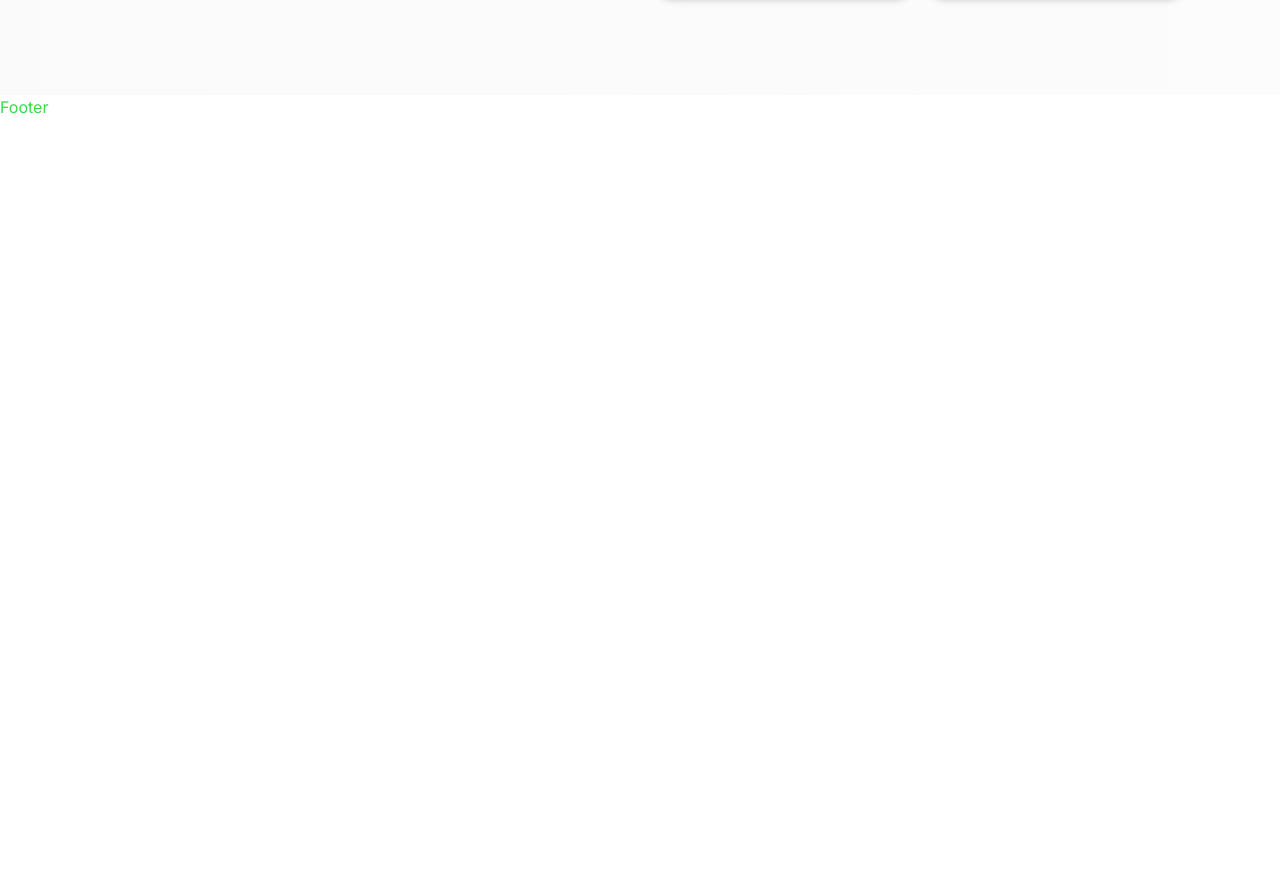
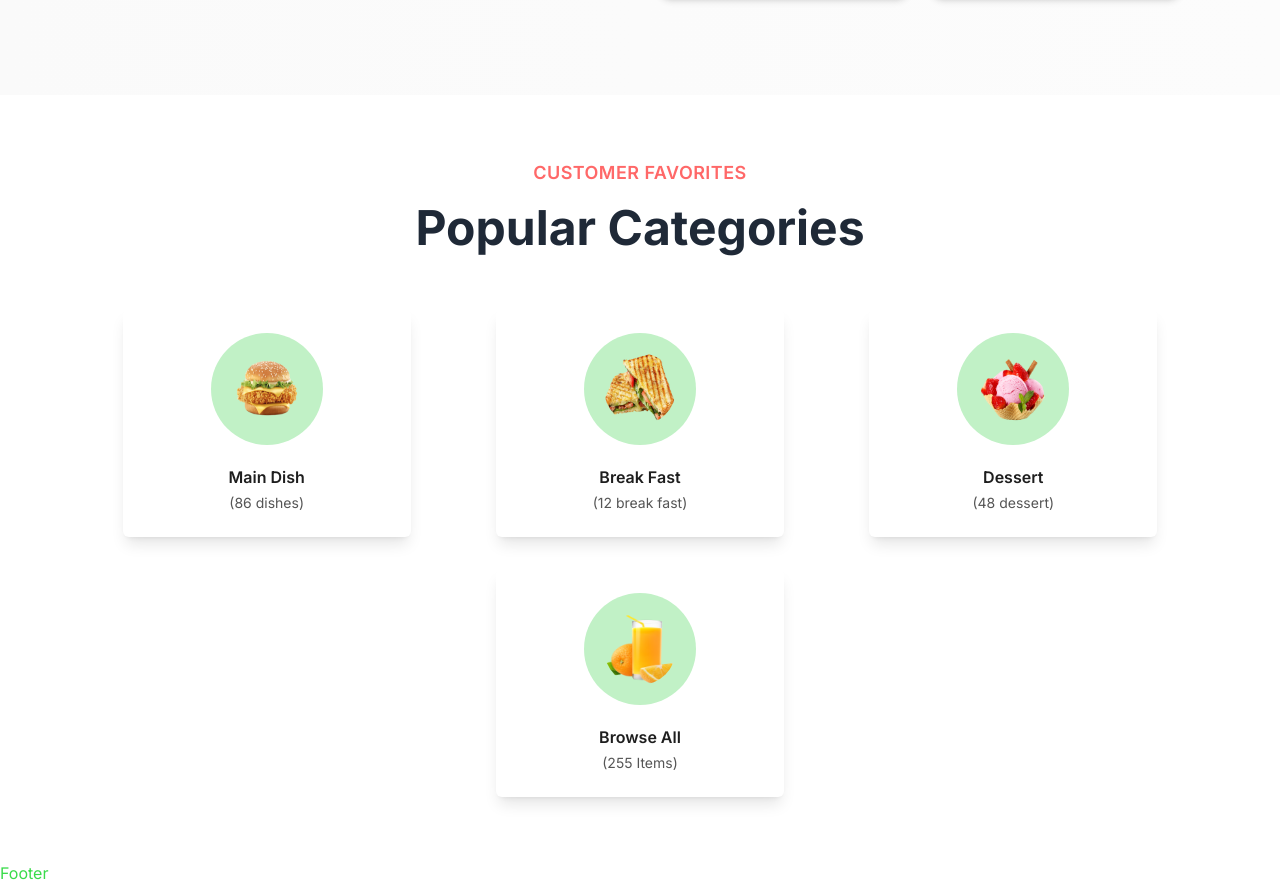
Before and after one commit to Abe-Tiz/food_deliver, a React (Vite) app: page / in a window 1280 px wide. Shown: the part 674-1559 px from the top of the page. Before the commit the page ends 800 px from the top, so only its background shows below. Built offline with nearby package versions, Linux system fonts and the light colour scheme.

Commit message:
add the category section

```diff
--- a/src/pages/home/Categories.jsx
+++ b/src/pages/home/Categories.jsx
@@ -1,11 +1,63 @@
 import React from 'react'
 
+  const categoryItems = [
+    {
+      id: 1,
+      title: "Main Dish",
+      despriction: "(86 dishes)",
+      image: "/images/home/category/img1.png",
+    },
+    {
+      id: 2,
+      title: "Break Fast",
+      despriction: "(12 break fast)",
+      image: "/images/home/category/img2.png",
+    },
+    {
+      id: 3,
+      title: "Dessert",
+      despriction: "(48 dessert)",
+      image: "/images/home/category/img3.png",
+    },
+    {
+      id: 4,
+      title: "Browse All",
+      despriction: "(255 Items)",
+      image: "/images/home/category/img4.png",
+    },
+  ];
 const Categories = () => {
+
   return (
-    <div>
-      Categories
+    <div className="section-container py-16">
+      <div className="text-center">
+        <p className="subtitle">Customer Favorites</p>
+        <h2 className="title">Popular Categories</h2>
+      </div>
+
+      {/* categories / cards */}
+      <div className="flex flex-col sm:flex-row flex-wrap gap-8 justify-around items-center mt-12 ">
+        {categoryItems.map((item, i) => (
+          <div
+            key={i}
+            className="shadow-lg rounded-md bg-white py-6 px-5 w-72 mx-auto text-center cursor-pointer hover:-translate-y-4 transition-all duration-300 z-10"
+          >
+            <div className="w-full mx-auto flex items-center justify-center">
+              <img
+                src={item.image}
+                alt=""
+                className="bg-[#C1F1C6] p-5 rounded-full w-28 h-28"
+              />
+            </div>
+            <div className="mt-5 space-y-1">
+              <h5 className="text-[#1E1E1E] font-semibold">{item.title}</h5>
+              <p className="text-secondary text-sm">{item.despriction}</p>
+            </div>
+          </div>
+        ))}
+      </div>
     </div>
-  )
+  );
 }
 
 export default Categories
--- a/src/pages/home/Home.jsx
+++ b/src/pages/home/Home.jsx
@@ -1,10 +1,12 @@
 import React from 'react'
 import Banner from './../../components/Banner';
+import Categories from './Categories';
 
 const Home = () => {
   return (
     <>
       <Banner />
+      <Categories />
     </>
   )
 }
```
